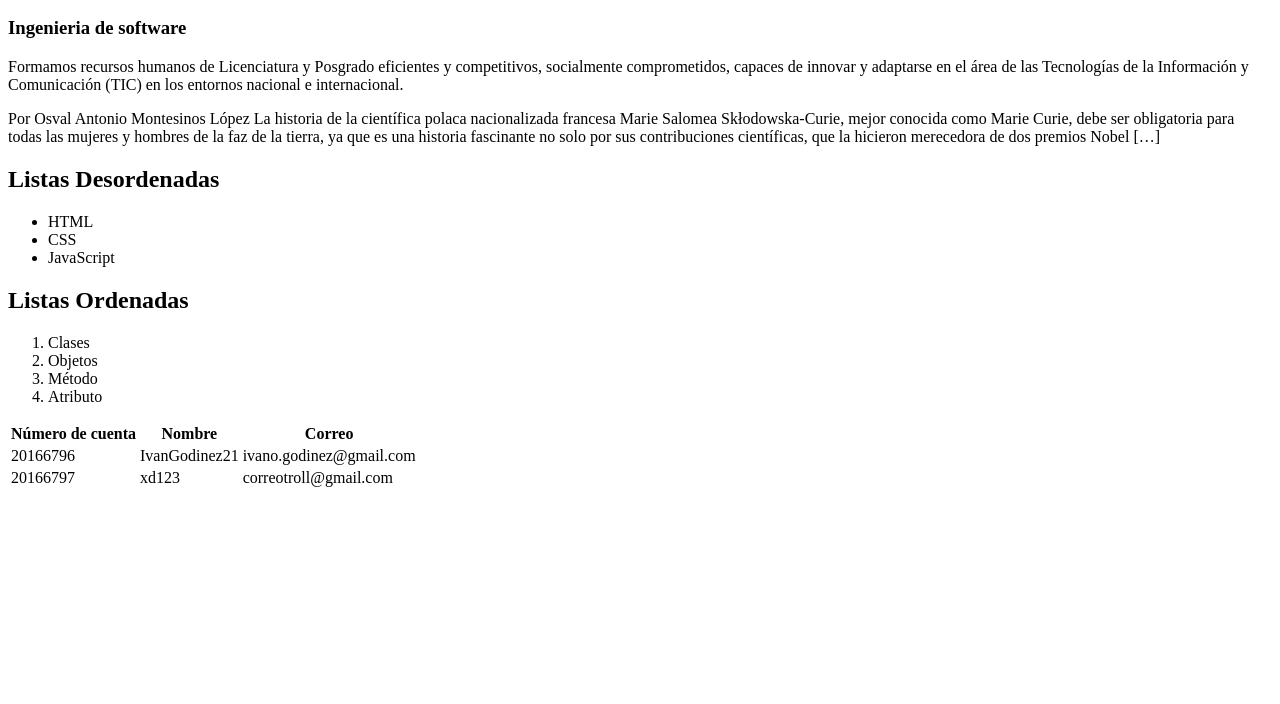
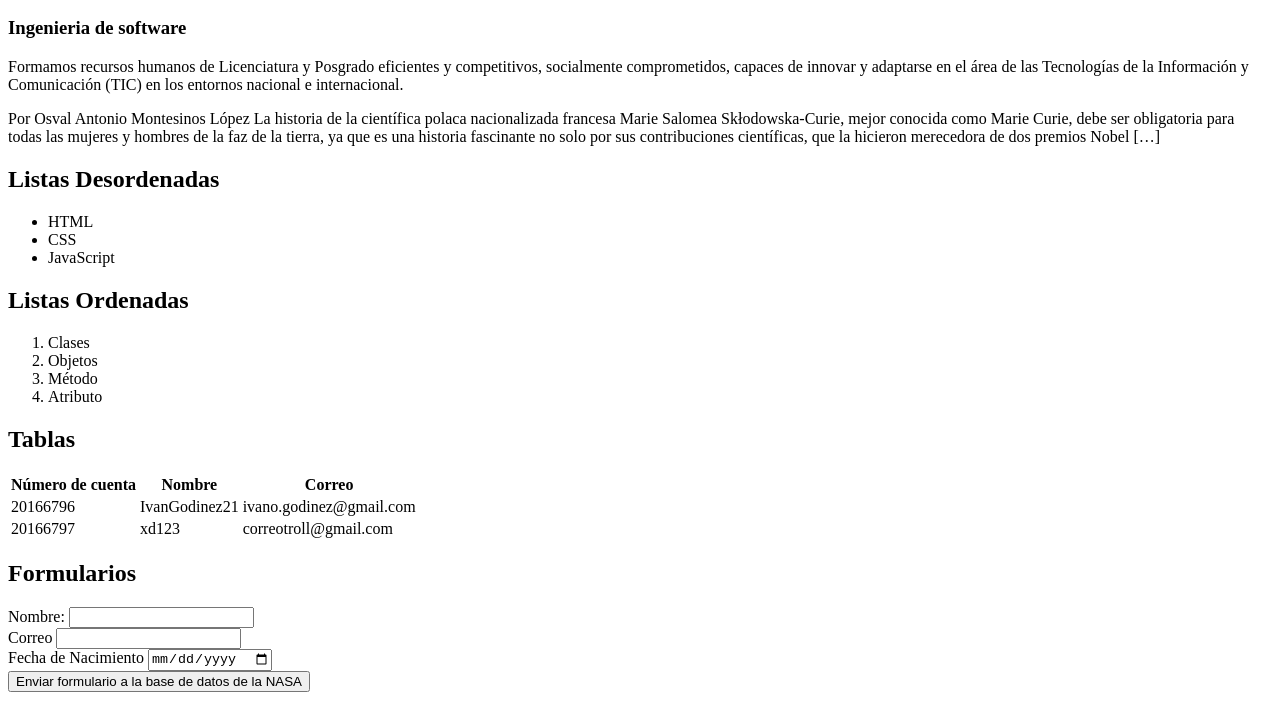
Before and after one commit to IvanGodinez21/01-Elementos-HTML, a plain HTML site: page index.html in a window 1280 px wide. Shown: the part 96-800 px from the top of the page. Drawn offline with Linux system fonts and the light colour scheme.

Commit message:
Agrega formularios

```diff
--- a/index.html
+++ b/index.html
@@ -9,14 +9,17 @@
     <h1>Universidad de Colima</h1>
     <h2>Facultad de Telemática</h2>
     <h3>Ingenieria de software</h3>
+
     <p>Formamos recursos humanos de Licenciatura y Posgrado eficientes y competitivos, socialmente comprometidos, capaces de innovar y adaptarse en el área de las Tecnologías de la Información y Comunicación (TIC) en los entornos nacional e internacional.</p>
     <p>Por Osval Antonio Montesinos López La historia de la científica polaca nacionalizada francesa Marie Salomea Skłodowska-Curie, mejor conocida como Marie Curie, debe ser obligatoria para todas las mujeres y hombres de la faz de la tierra, ya que es una historia fascinante no solo por sus contribuciones científicas, que la hicieron merecedora de dos premios Nobel […]</p>
+
     <h2>Listas Desordenadas</h2>
     <ul>
         <li>HTML</li>
         <li>CSS</li>
         <li>JavaScript</li>
     </ul>
+
     <h2>Listas Ordenadas</h2>
     <ol>
         <li>Clases</li>
@@ -24,6 +27,8 @@
         <li>Método</li>
         <li>Atributo</li>
     </ol>
+
+    <h2>Tablas</h2>
     <table>
         <tr>
             <th>Número de cuenta</th>
@@ -41,5 +46,22 @@
             <td>correotroll@gmail.com</td>
         </tr>
     </table>
+
+    <h2>Formularios</h2>
+    <div>
+        <label for="nombre">Nombre:</label>
+        <input type="text" id="nombre">
+    </div>
+    <div>
+        <label for="email">Correo</label>
+        <input type="email" id="email">
+    </div>
+    <div>
+        <label for="Nacimiento">Fecha de Nacimiento</label>
+        <input type="date" id="Nacimiento">
+    </div>
+    <div>
+        <button type="submit">Enviar formulario a la base de datos de la NASA</button>
+    </div>
     </body>
 </html>
```
